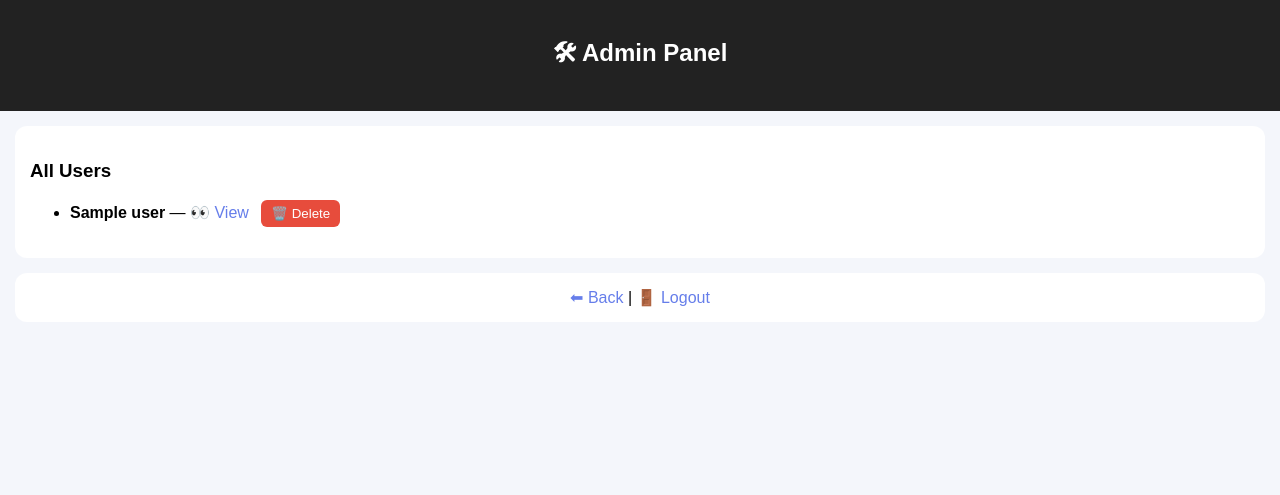
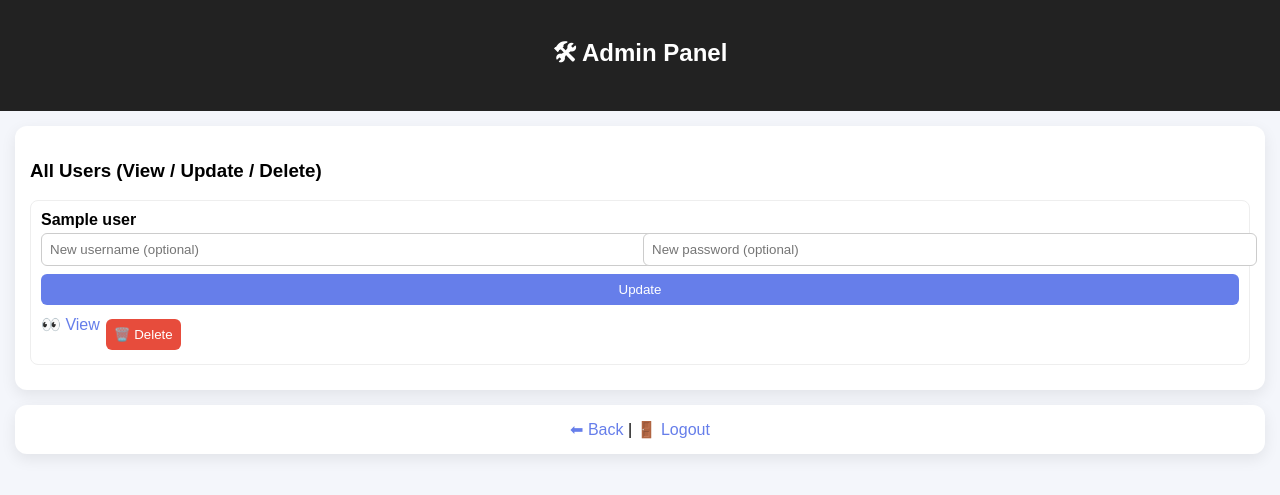
Before and after one commit to snmc91/SNMC91, a Flask app: template templates/admin.html in a window 1280 px wide. Shown: the top 495 px of the page. Run offline with Flask 3, Linux system fonts and the light colour scheme; the template is opened without the code that fills it: most values are stand-ins (such as "Sample title", 1, 10 or a date in 2020).

Commit message:
Full admin panel: edit username/password + delete + view

```diff
--- a/app.py
+++ b/app.py
@@ -110,7 +110,50 @@ def admin_panel():
         return redirect("/")
     users = load_users()
     return render_template("admin.html", users=users)
+ADMIN_USER = "admin"  # agar tu admin username change karega, ye auto update hoga
 
+@app.route("/admin")
+def admin_panel():
+    if "user" not in session or session["user"] != ADMIN_USER:
+        return redirect("/")
+    users = load_users()
+    return render_template("admin.html", users=users)
+
+@app.route("/admin/update_user", methods=["POST"])
+def admin_update_user():
+    global ADMIN_USER
+    if "user" not in session or session["user"] != ADMIN_USER:
+        return redirect("/")
+
+    old_username = request.form.get("old_username")
+    new_username = request.form.get("new_username")
+    new_password = request.form.get("new_password")
+
+    users = load_users()
+
+    if old_username in users:
+        # Username change
+        if new_username and new_username != old_username:
+            users[new_username] = users.pop(old_username)
+
+            # uploads folder rename
+            old_dir = os.path.join(UPLOAD_BASE, old_username)
+            new_dir = os.path.join(UPLOAD_BASE, new_username)
+            if os.path.exists(old_dir):
+                os.rename(old_dir, new_dir)
+
+            # admin username update
+            if old_username == ADMIN_USER:
+                ADMIN_USER = new_username
+                session["user"] = new_username
+
+        # Password change
+        if new_password:
+            users[new_username or old_username]["password"] = generate_password_hash(new_password)
+
+        save_users(users)
+
+    return redirect("/admin")
 @app.route("/admin/user/<username>")
 def admin_view_user(username):
     if "user" not in session or session["user"] != ADMIN_USER:
--- a/templates/admin.html
+++ b/templates/admin.html
@@ -6,29 +6,48 @@
 <style>
   body{ font-family: Arial; background:#f4f6fb; margin:0; }
   .header{ background:#222; color:#fff; padding:15px; text-align:center; }
-  .box{ background:#fff; margin:15px; padding:15px; border-radius:12px; }
+  .box{ background:#fff; margin:15px; padding:15px; border-radius:12px; box-shadow:0 5px 15px rgba(0,0,0,.08); }
   a{ color:#667eea; text-decoration:none; }
-  .danger{ background:#e74c3c; color:#fff; border:none; padding:6px 10px; border-radius:6px; }
+  input, button{ padding:8px; margin:4px 0; border-radius:6px; border:1px solid #ccc; width:100%; }
+  button{ background:#667eea; color:#fff; border:none; }
+  .danger{ background:#e74c3c; }
+  .user-card{ border:1px solid #eee; padding:10px; border-radius:8px; margin-bottom:10px; }
+  .row{ display:grid; grid-template-columns: 1fr 1fr; gap:6px; }
+  .actions{ display:flex; gap:6px; margin-top:6px; }
 </style>
 </head>
 <body>
 <div class="header"><h2>🛠 Admin Panel</h2></div>
 
 <div class="box">
-  <h3>All Users</h3>
-  <ul>
-  {% for u in users %}
-    {% if u != "admin" %}
-    <li style="margin-bottom:8px;">
-      <strong>{{u}}</strong>
-      — <a href="/admin/user/{{u}}">👀 View</a>
-      <form method="post" action="/admin/delete_user/{{u}}" style="display:inline;" onsubmit="return confirm('Delete user {{u}} ? This will remove all files & links!');">
-        <button class="danger" style="margin-left:8px;">🗑️ Delete</button>
+  <h3>All Users (View / Update / Delete)</h3>
+
+  {% for uname, u in users.items() %}
+  <div class="user-card">
+    <strong>{{uname}}</strong>
+
+    <!-- Update username/password -->
+    <form method="post" action="/admin/update_user">
+      <input type="hidden" name="old_username" value="{{uname}}">
+      <div class="row">
+        <input name="new_username" placeholder="New username (optional)">
+        <input name="new_password" placeholder="New password (optional)">
+      </div>
+      <button>Update</button>
+    </form>
+
+    <!-- View user data -->
+    <div class="actions">
+      <a href="/admin/user/{{uname}}">👀 View</a>
+
+      {% if uname != session['user'] %}
+      <form method="post" action="/admin/delete_user/{{uname}}" onsubmit="return confirm('Delete user {{uname}} ? This will remove all files & links!');">
+        <button class="danger">🗑️ Delete</button>
       </form>
-    </li>
-    {% endif %}
+      {% endif %}
+    </div>
+  </div>
   {% endfor %}
-  </ul>
 </div>
 
 <div class="box" style="text-align:center;">
```
